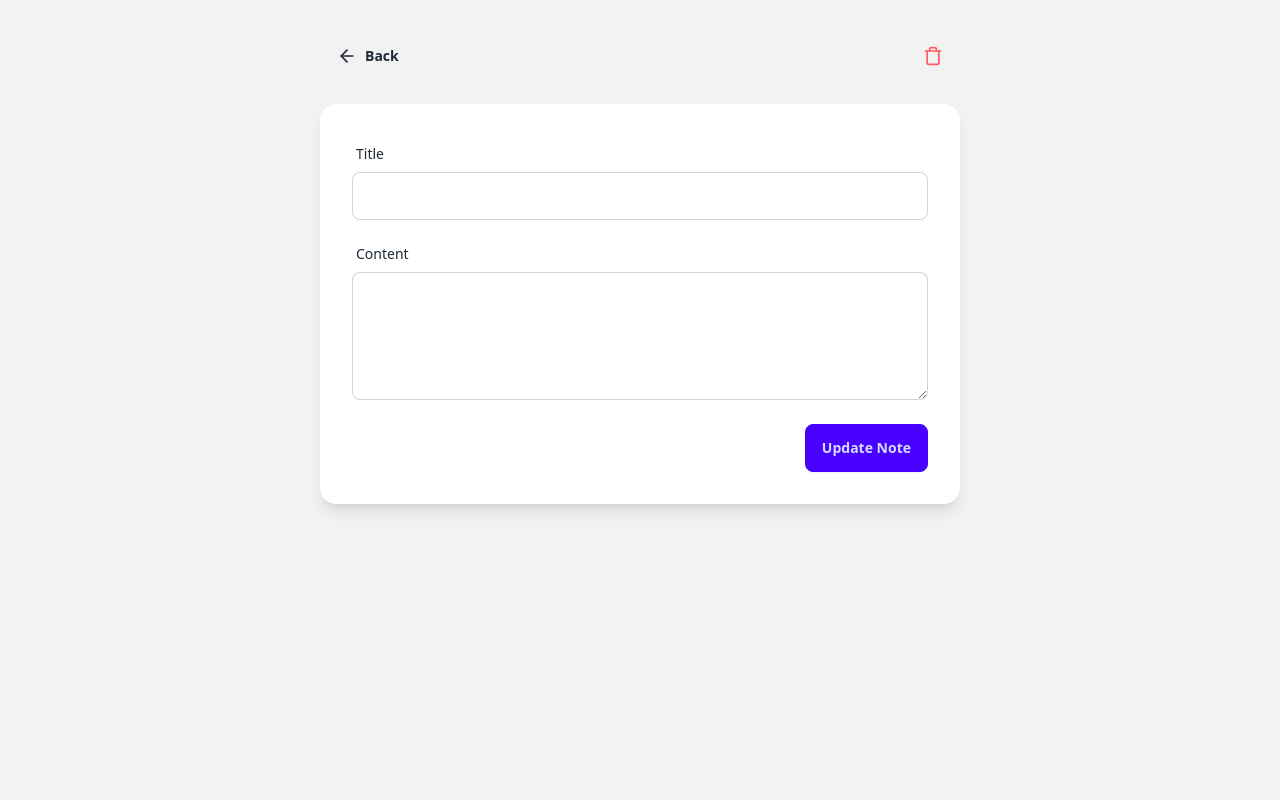
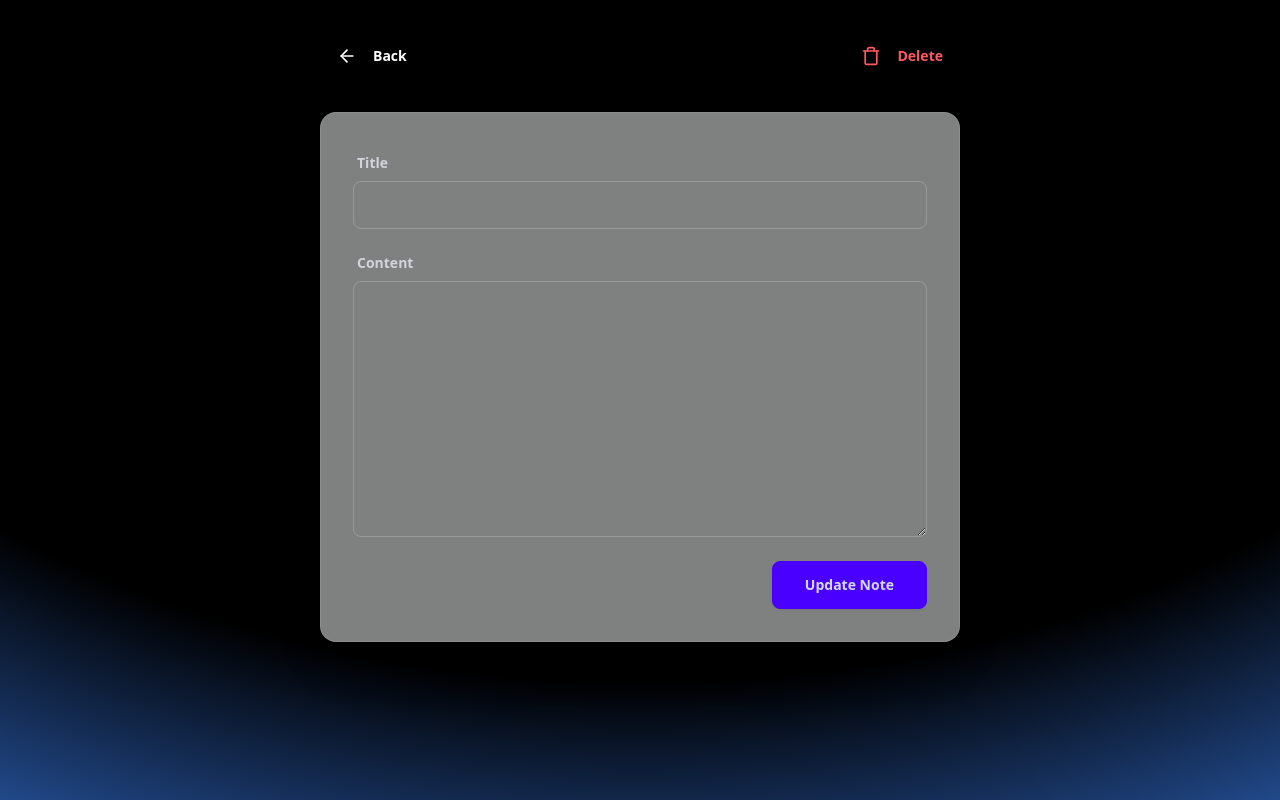
Before and after one commit to iamamit-16/Draftly, a React (Vite) app in the folder frontend/Draftly/: page /note/1 in a window 1280 px wide. Built offline with nearby package versions, Linux system fonts and the light colour scheme; no server answers.

Commit message:
update: ui of all pages and add loading

```diff
--- a/frontend/Draftly/src/pages/CreatePage.jsx
+++ b/frontend/Draftly/src/pages/CreatePage.jsx
@@ -1,77 +1,96 @@
 import { ArrowLeftIcon } from 'lucide-react'
 import React from 'react'
 import { useState } from 'react'
-import {Link, useNavigate,} from "react-router"
+import { Link, useNavigate } from "react-router"
 import toast from "react-hot-toast"
 import api from '../axios'
 
 const CreatePage = () => {
-    const [title, setTitile ] = useState("")
-    const [content,setContent] = useState("")
-    const [loading,setLoading] = useState(false)
+    const [title, setTitile] = useState("")
+    const [content, setContent] = useState("")
+    const [loading, setLoading] = useState(false)
     const navigate = useNavigate()
 
-    const handleSubmit = async (e)=>{
+    const handleSubmit = async (e) => {
         e.preventDefault();
 
-        if(!title.trim() || !content.trim()){
+        if (!title.trim() || !content.trim()) {
             toast.error("All fields are required");
             return;
         }
 
         setLoading(true)
         try {
-            await api.post("/notes",{
+            await api.post("/notes", {
                 title,
                 content
             })
-         toast.success("Note Created Sucessfully")
+            toast.success("Note Created Successfully")
             navigate("/")
-
         } catch (error) {
-            toast.error ("Failed To Create Note")
-
-        }finally{
+            toast.error("Failed To Create Note")
+        } finally {
             setLoading(false)
         }
     }
+
     return (
-    <div className='min-h-screen bg-base-200'>
+        /* Removed bg-base-200 to show App.jsx background */
+        <div className='min-h-screen text-white'>
             <div className='container mx-auto px-4 py-8'>
-            <div className='max-w-2xl mx-auto' >
-                <Link to="/" className="btn btn-ghost mb-6">
-                <ArrowLeftIcon className='size-5'/>
+                <div className='max-w-2xl mx-auto'>
+
+                    {/* Consistent Back Button */}
+                    <Link to="/" className="btn btn-ghost mb-6 text-white hover:bg-white/10">
+                        <ArrowLeftIcon className='size-5 mr-2' />
                         Back To Notes
                     </Link>
-                <div className='card bg-base-100'>
+
+                    {/* Glassmorphism Card */}
+                    <div className='card bg-base-100/50 backdrop-blur-sm border border-white/10 shadow-2xl'>
                         <div className='card-body'>
-                    <h2 className='card-title text-2xl mb-4'>Create New Note</h2>
+                            <h2 className='card-title text-2xl mb-6 text-white'>Create New Note</h2>
+
                             <form onSubmit={handleSubmit}>
                                 <div className='form-control mb-4'>
                                     <label className="label">
-                            <span className='label-text'>Title</span>
+                                        <span className='label-text text-gray-300 font-semibold'>Title</span>
                                     </label>
-                            <input type="text"
+                                    <input
+                                        type="text"
                                         placeholder='Note Title'
-                            className='input input-bordered'
+                                        className='input input-bordered bg-transparent border-white/20 text-white focus:border-primary'
                                         value={title}
-                            onChange={(e)=>setTitile(e.target.value)}
+                                        onChange={(e) => setTitile(e.target.value)}
                                     />
                                 </div>
-                        <div className='form-control mb-4'>
+
+                                <div className='form-control mb-6'>
                                     <label className="label">
-                            <span className='label-text'>Content</span>
+                                        <span className='label-text text-gray-300 font-semibold'>Content</span>
                                     </label>
-                            <textarea type="text"
+                                    <textarea
                                         placeholder='Write your note here...'
-                            className='textarea textarea-bordered h-32'
+                                        className='textarea textarea-bordered bg-transparent border-white/20 text-white focus:border-primary h-48'
                                         value={content}
-                            onChange={(e)=>setContent(e.target.value)}
+                                        onChange={(e) => setContent(e.target.value)}
                                     />
                                 </div>
-                        <div className='card-action flex justify-end'>
-                            <button type = "submit " className='btn btn-primary' disabled={loading} >
-                                {loading ? "creating..." : " Create Note"}
+
+                                <div className='card-actions flex justify-end'>
+                                    <button
+                                        type="submit"
+                                        className='btn btn-primary px-8'
+                                        disabled={loading}
+                                    >
+                                        {loading ? (
+                                            <>
+                                                <span className="loading loading-spinner loading-sm"></span>
+                                                Creating...
+                                            </>
+                                        ) : (
+                                            "Create Note"
+                                        )}
                                     </button>
                                 </div>
                             </form>
--- a/frontend/Draftly/src/pages/HomePages.jsx
+++ b/frontend/Draftly/src/pages/HomePages.jsx
@@ -2,40 +2,54 @@ import React, { useEffect, useState } from 'react'
 import { Navbar } from '../component/Navbar'
 import { NoteCard } from '../component/NoteCard'
 import api from '../axios'
+
 function HomePages() {
-  const [notes,setNotes] = useState([])
-  const [loading, setLoading]=useState(true)
+  const [notes, setNotes] = useState([])
+  const [loading, setLoading] = useState(true)
 
-  useEffect(()=>{
-    const fetchNotes = async()=>{
+  useEffect(() => {
+    const fetchNotes = async () => {
       try {
-          const res = await api.get("/notes")
-          console.log(res.data);
-          setNotes(res.data);
+        const res = await api.get("/notes")
+        console.log(res.data);
+        setNotes(res.data);
       } catch (error) {
-        console.error("Error Fetching Data",error);
-      }finally{
+        console.error("Error Fetching Data", error);
+      } finally {
         setLoading(false);
       }
     }
     fetchNotes();
-  },[])
+  }, [])
 
   return (
-    <div className='min-h-screen'>
-      <Navbar/>
+    <div className='min-h-screen text-white'>
+      <Navbar />
       <div className='max-w-7xl mx-auto p-4 mt-6'>
-        {loading && <div className='text-center text-primary py-10'>Loading Notes....</div> }
+
+        {/* Updated Loading State with Spinner */}
+        {loading && (
+          <div className='flex flex-col items-center justify-center py-24'>
+            <span className="loading loading-spinner loading-lg text-primary"></span>
+            <p className='text-gray-400 mt-4 animate-pulse'>Loading your notes...</p>
+          </div>
+        )}
+
+        {/* Empty State */}
         {!loading && notes.length === 0 && (
-    <div className='text-center py-10'>No notes found. Create your first one!</div>
-  )}
-        {notes.length>0&&(
-          <div className='grid grid-cols-1 md:grid-cols-2 lg:grid-cols-3 gap-6' >
-            {notes.map((note)=>(
-              <NoteCard key={note._id} note={note}/>
+          <div className='text-center py-20 bg-base-100/30 rounded-xl border border-white/10 backdrop-blur-sm'>
+            <p className='text-xl text-gray-400'>No notes found.</p>
+            <p className='text-sm text-gray-500 mt-2'>Create your first one to get started!</p>
+          </div>
+        )}
+
+        {/* Notes Grid */}
+        {!loading && notes.length > 0 && (
+          <div className='grid grid-cols-1 md:grid-cols-2 lg:grid-cols-3 gap-6'>
+            {notes.map((note) => (
+              <NoteCard key={note._id} note={note} />
             ))}
           </div>
-
         )}
       </div>
     </div>
--- a/frontend/Draftly/src/pages/NoteDetailPage.jsx
+++ b/frontend/Draftly/src/pages/NoteDetailPage.jsx
@@ -16,9 +16,7 @@ const NoteDetailPage = () => {
   useEffect(() => {
     const fetchNote = async () => {
       try {
-        const res = await api.get(
-          `notes/${id}`
-        );
+        const res = await api.get(`/notes/${id}`);
         setTitle(res.data.title);
         setContent(res.data.content);
       } catch (error) {
@@ -27,26 +25,18 @@ const NoteDetailPage = () => {
         setPageLoading(false);
       }
     };
-
     fetchNote();
   }, [id]);
 
   const handleUpdate = async (e) => {
     e.preventDefault();
-
     if (!title.trim() || !content.trim()) {
       toast.error("All fields are required");
       return;
     }
-
     setLoading(true);
-
     try {
-      await axios.put(`/notes/${id}`, {
-        title,
-        content,
-      });
-
+      await api.put(`/notes/${id}`, { title, content });
       toast.success("Note updated successfully");
       navigate("/");
     } catch (error) {
@@ -57,13 +47,9 @@ const NoteDetailPage = () => {
   };
 
   const handleDelete = async () => {
-    if (!window.confirm("Are you sure you want to delete this note?"))
-      return;
-
+    if (!window.confirm("Are you sure you want to delete this note?")) return;
     try {
-      await axios.delete(
-        `/notes/${id}`
-      );
+      await api.delete(`/notes/${id}`);
       toast.success("Note deleted successfully");
       navigate("/");
     } catch (error) {
@@ -71,42 +57,45 @@ const NoteDetailPage = () => {
     }
   };
 
-  if (pageLoading) {
-    return <div className="text-center py-10">Loading...</div>;
-  }
-
   return (
-    <div className="min-h-screen bg-base-200">
+    // Removed 'bg-base-200' so the App.jsx radial gradient shows through
+    <div className="min-h-screen text-white">
       <div className="container mx-auto px-4 py-8 max-w-2xl">
 
-        {/* Top Section */}
-        <div className="flex justify-between items-center mb-6">
-          <Link to="/" className="btn btn-ghost">
-            <ArrowLeftIcon className="size-5" />
+        {/* Header: Always visible so user can go back even while loading */}
+        <div className="flex justify-between items-center mb-8">
+          <Link to="/" className="btn btn-ghost text-white hover:bg-white/10">
+            <ArrowLeftIcon className="size-5 mr-2" />
             Back
           </Link>
 
-          <button
-            onClick={handleDelete}
-            className="btn btn-ghost text-error"
-          >
-            <TrashIcon className="size-5" />
+          {/* Only show delete if not loading to prevent errors */}
+          {!pageLoading && (
+            <button onClick={handleDelete} className="btn btn-ghost text-error hover:bg-error/10">
+              <TrashIcon className="size-5 mr-2" />
+              Delete
             </button>
+          )}
         </div>
 
-        {/* Card */}
-        <div className="card bg-base-100 shadow-lg">
+        {pageLoading ? (
+          /* Homepage style loading state */
+          <div className="flex flex-col items-center justify-center py-20">
+            <span className="loading loading-spinner loading-lg text-primary"></span>
+            <p className="mt-4 text-gray-400">Fetching your note...</p>
+          </div>
+        ) : (
+          /* Content Card with slight glass effect to match the dark theme */
+          <div className="card bg-base-100/50 backdrop-blur-sm border border-white/10 shadow-2xl">
             <div className="card-body">
-
               <form onSubmit={handleUpdate}>
-
                 <div className="form-control mb-4">
                   <label className="label">
-                  <span className="label-text">Title</span>
+                    <span className="label-text text-gray-300 font-semibold">Title</span>
                   </label>
                   <input
                     type="text"
-                  className="input input-bordered"
+                    className="input input-bordered bg-transparent border-white/20 text-white focus:border-primary"
                     value={title}
                     onChange={(e) => setTitle(e.target.value)}
                   />
@@ -114,10 +103,10 @@ const NoteDetailPage = () => {
 
                 <div className="form-control mb-6">
                   <label className="label">
-                  <span className="label-text">Content</span>
+                    <span className="label-text text-gray-300 font-semibold">Content</span>
                   </label>
                   <textarea
-                  className="textarea textarea-bordered h-32"
+                    className="textarea textarea-bordered bg-transparent border-white/20 text-white focus:border-primary h-64"
                     value={content}
                     onChange={(e) => setContent(e.target.value)}
                   />
@@ -126,17 +115,21 @@ const NoteDetailPage = () => {
                 <div className="flex justify-end">
                   <button
                     type="submit"
-                  className="btn btn-primary"
+                    className="btn btn-primary px-8"
                     disabled={loading}
                   >
-                  {loading ? "Updating..." : "Update Note"}
+                    {loading ? (
+                      <>
+                        <span className="loading loading-spinner"></span>
+                        Updating...
+                      </>
+                    ) : "Update Note"}
                   </button>
                 </div>
-
               </form>
-
             </div>
           </div>
+        )}
       </div>
     </div>
   );
```
Also changed, not shown: package.json (+7 -1 lines), 1 other file (tests, documents, lock files or other folders). Lines whose indentation alone changed are shown as unchanged.
